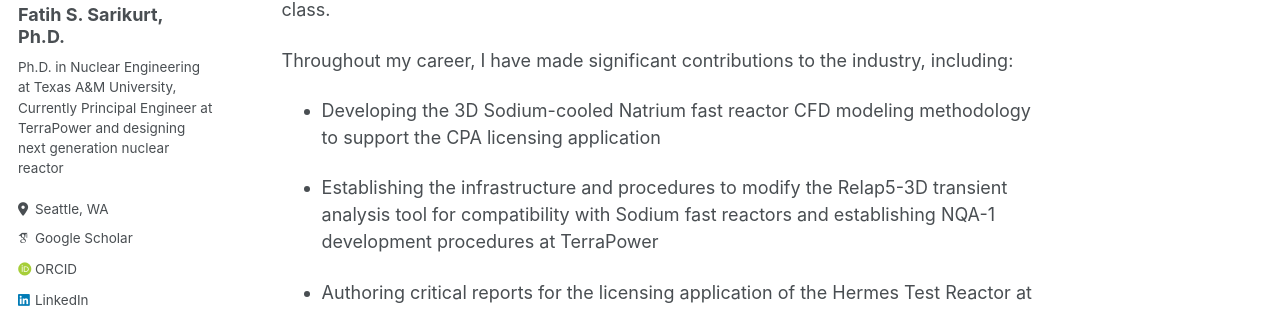
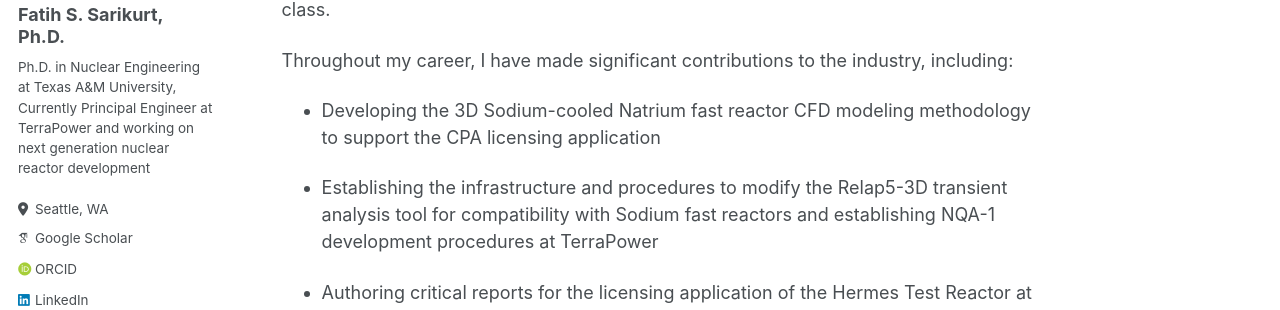
Before and after one commit to fatihsarikurt/academic, a Jekyll site: the page built from _pages/about.md, in a window 1280 px wide. Shown: the part 267-577 px from the top of the page. Built offline with Jekyll 4.4.1, drawn with Linux system fonts in a browser that asks for light colours; some web fonts are replaced.

Commit message:
config modification

```diff
--- a/_config.yml
+++ b/_config.yml
@@ -24,7 +24,7 @@ author:
   avatar           : "bio-photo.jpg"
   name             : "Fatih S. Sarikurt, Ph.D."
   pronouns         : # example: "she/her"
-  bio              : "Ph.D. in Nuclear Engineering at Texas A&M University, Currently Principal Engineer at TerraPower and designing next generation nuclear reactor"
+  bio              : "Ph.D. in Nuclear Engineering at Texas A&M University, Currently Principal Engineer at TerraPower and working on next generation nuclear reactor development"
   location         : "Seattle, WA"
   employer         : #"TerraPower"
   uri              : # URL
@@ -258,7 +258,7 @@ defaults:
     values:
       layout: single
       author_profile: true
-      share: true
+      share: false
       comment: true
   # _talks
   - scope:
```
